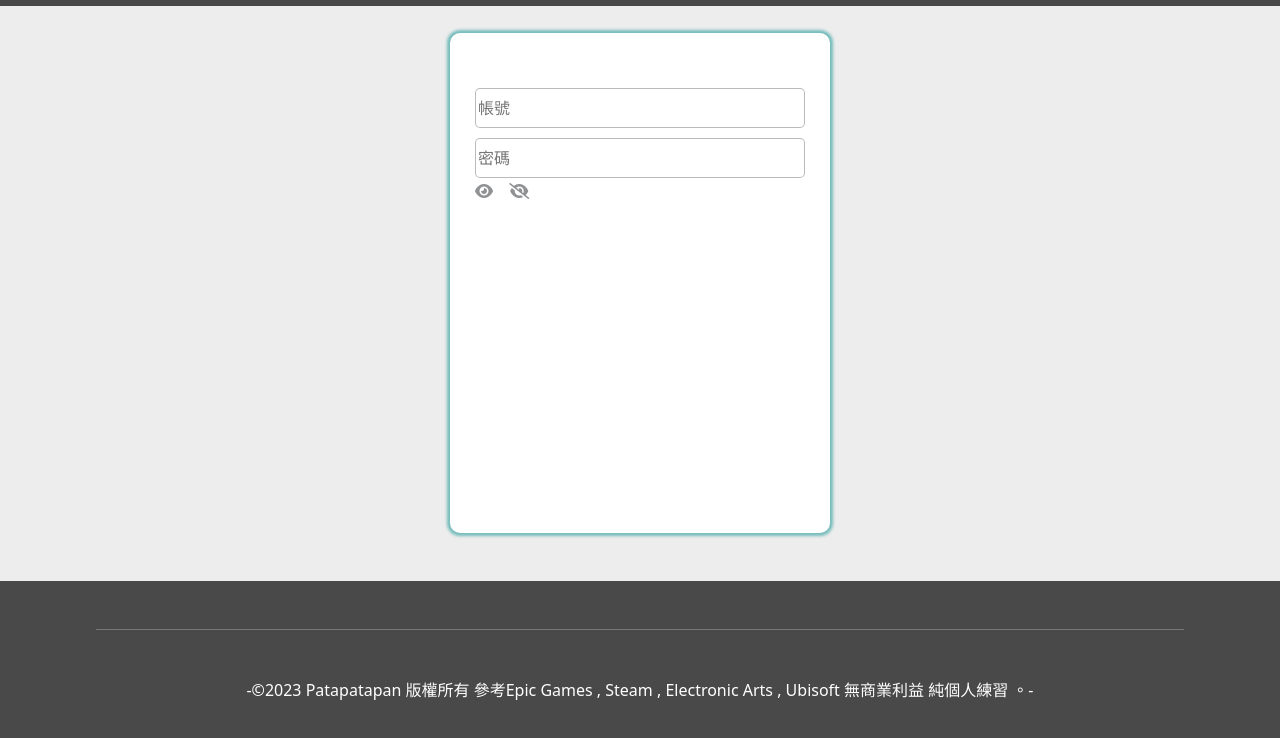
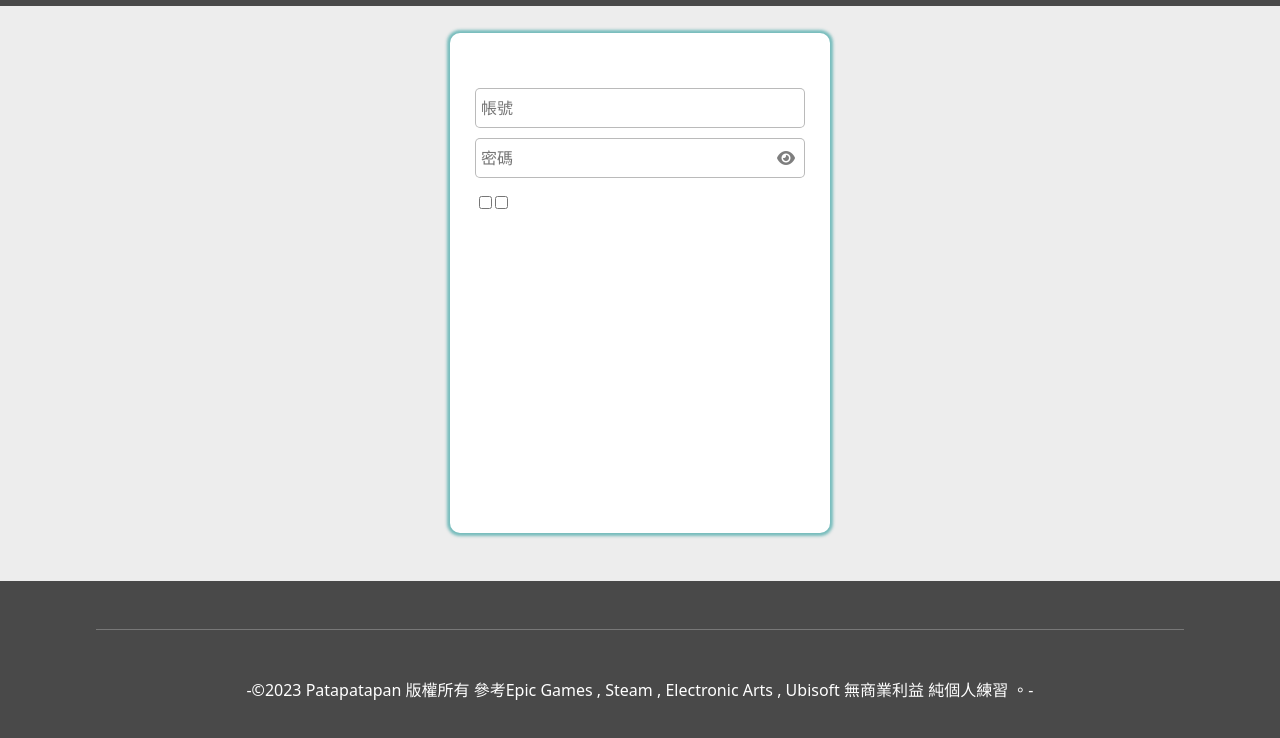
Before and after one commit to patapatapan/project-digital-shop, a plain HTML site: page login.html in a window 1280 px wide. Shown: the part 50-788 px from the top of the page. Drawn offline with nearby package versions, Linux system fonts and the light colour scheme.

Commit message:
### 切換按鈕位置 O 切換功能js X 勾選按鈕 X

```diff
--- a/login.html
+++ b/login.html
@@ -39,18 +39,89 @@
             padding: 50px 25px 50px 25px;
         }
 
-        input {
+        /* input {
             width: 100%;
             height: 40px;
             border: 0.5px solid rgba(29, 29, 29, 0.3);
             border-radius: 5px;
             margin: 5px 0;
-        }
+        } */
 
+        /*點選輸入框時的樣式*/
         input:focus {
             outline: 1px solid black;
             /* 設置黑邊的寬度和顏色 */
         }
+
+        input[type="text"] {
+            width: 100%;
+            height: 40px;
+            border: 0.5px solid rgba(29, 29, 29, 0.3);
+            border-radius: 5px;
+            margin: 5px 0;
+            padding: 4px 1px 4px 5px;
+        }
+
+        input[type="password"] {
+            width: 100%;
+            height: 40px;
+            border: 0.5px solid rgba(29, 29, 29, 0.3);
+            border-radius: 5px;
+            margin: 5px 0;
+            padding: 4px 1px 4px 5px;
+        }
+
+        .pwd {
+            position: relative;
+        }
+
+        .pwd button {
+            width: 36px;
+            height: 36px;
+            position: absolute;
+            justify-content: center;
+            align-items: center;
+            border: none;
+            background-color: rgba(255, 255, 255, 0);
+            padding: 0;
+            display: flex;
+            right: 1px;
+            top: 7px;
+        }
+
+        /*勾選欄位區塊*/
+        .check-box {
+            width: 100%;
+            height: 100%;
+            display: inline-flex;
+            padding: 0;
+            margin: 0;
+            justify-content: start;
+            align-items: center;
+        }
+
+        .check-box li {
+            left: 1px;
+            position: relative;
+            margin-left: 3px;
+        }
+
+        /*明碼暗碼切換鈕css*/
+        .fa-eye {
+            position: absolute;
+            background-color: rgba(255, 255, 255, 0);
+            display: flex;
+            justify-content: center;
+            align-items: center;
+        }
+
+        /* .fa-eye-slash {
+            position: absolute;
+            background-color: rgba(255, 255, 255, 0);
+            display: flex;
+            justify-content: center;
+            align-items: center;
+        } */
     </style>
 </head>
 
@@ -75,9 +146,28 @@
             <div class="form-box">
                 <form action="">
                     <input type="text" name="userid" placeholder="帳號">
-                    <input type="text" name="password" placeholder="密碼">
-                    <i class="fa-solid fa-eye" style="background-color: #ffffff; width: 30px; height: 30px;"></i>
-                    <i class="fa-solid fa-eye-slash" style="background-color: #ffffff; width: 30px; height: 30px;""></i>
+                    <div class="pwd">
+                        <input type="password" name="password" placeholder="密碼">
+                        <button onclick="login.changePwdType(this)"><i class="fa-solid fa-eye"
+                                style="width: 35px; height: 35px;"></i></button>
+                    </div>
+                    <div class="" style="width: 100%; height: 40px;">
+                        <ul class="check-box">
+                            <li>
+                                <div class="remember">
+                                    <input type="checkbox">
+                                </div>
+                            </li>
+                            <li>
+                                <div class="keeplogin">
+                                    <input type="checkbox">
+                                </div>
+                            </li>
+                        </ul>
+                    </div>
+
+
+                    <!-- <i class="fa-solid fa-eye-slash"></i> -->
                 </form>
             </div>
         </div>
```
Lines whose indentation alone changed are shown as unchanged.
